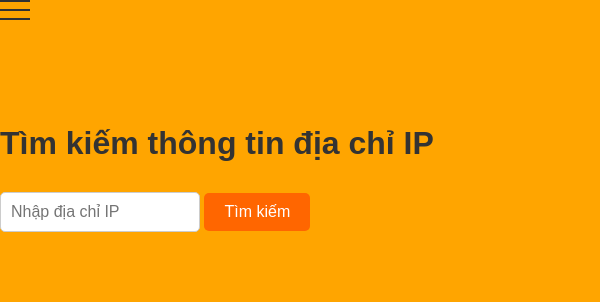
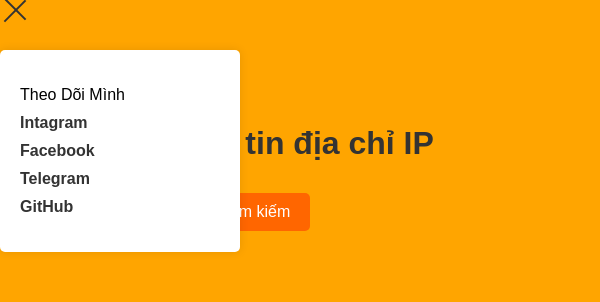
Before and after one commit to Dohungx/ipcheck, a website: page search_ip.html in a window 1280 px wide. Both pictures are taken after a click on the element 15 px from the left and 10 px from the top of the page. Shown: the top 302 px of the page, 0-600 px from the left. Drawn offline with Linux system fonts and the light colour scheme.

Commit message:
Update search_ip.html

```diff
--- a/search_ip.html
+++ b/search_ip.html
@@ -60,8 +60,15 @@
                     alert('Không thể tìm thấy thông tin cho địa chỉ IP này.');
                 });
         }
+
+        function toggleMenu() {
+    const menuToggle = document.querySelector('.menu-toggle');
+    const menu = document.querySelector('.menu');
+    menuToggle.classList.toggle('active');
+    menu.classList.toggle('active');
+}
+
     </script>
-    <script src="menu.js"></script>
     <footer>
         <p class="end">© 2024 - Trang Web Được Làm Bởi Đỗ Hùng</p>
     </footer>
```
